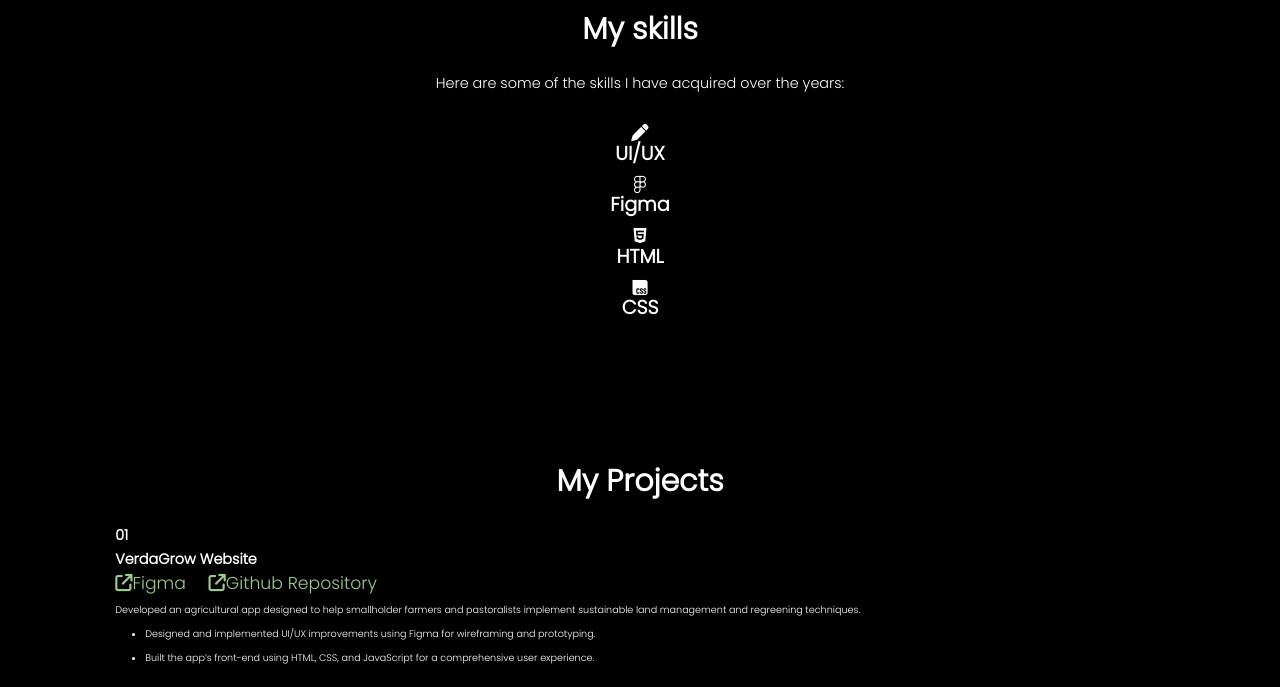
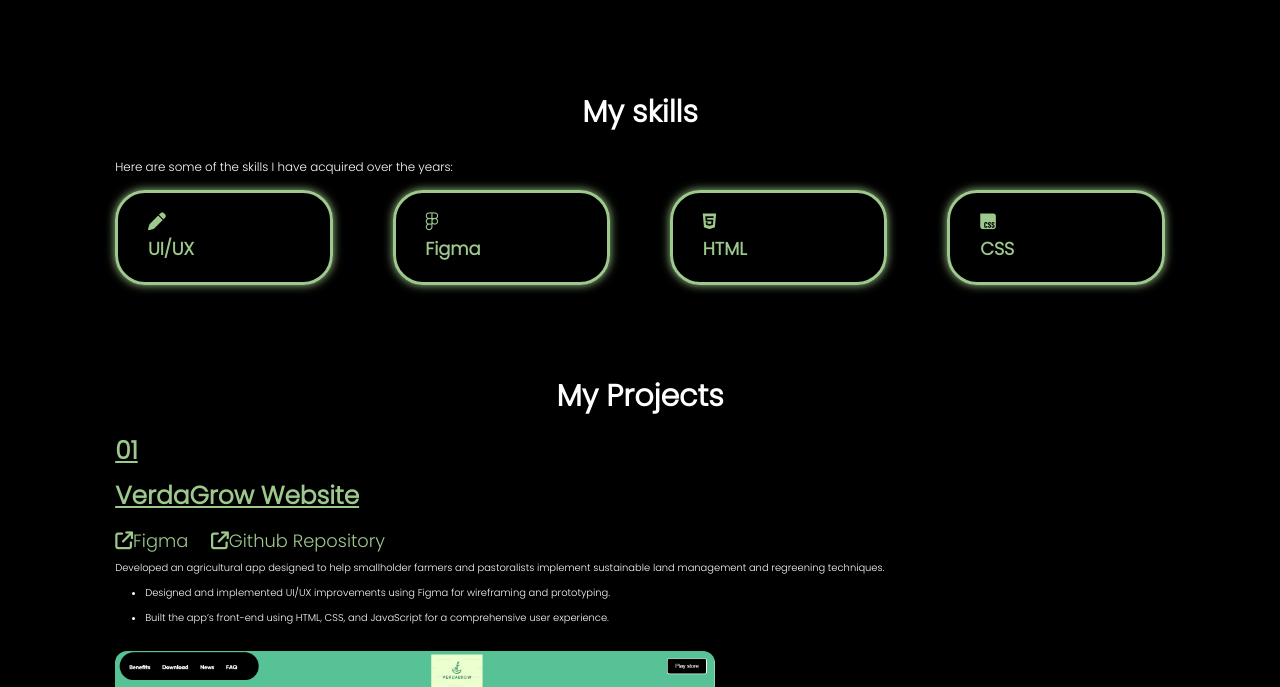
Before and after one commit to zoeaika/Portfolio, a plain HTML site: page index.html in a window 1280 px wide. Shown: the part 1019-1706 px from the top of the page. Drawn offline with nearby package versions, Linux system fonts and the light colour scheme.

Commit message:
2 commit

```diff
--- a/index.html
+++ b/index.html
@@ -49,8 +49,8 @@
          </section>
 
          <!-- About section -->
-          <section id ="about" class="about-container">
-            <div class="about-container">
+          <section id ="about" class="about">
+            <div class="about-content">
                 <h2>About Me</h2>
                 <ul>
                    <li>
@@ -61,35 +61,41 @@
                 </ul>
                 <a href="files/CV (1).pdf" class="btn">Download CV</a>
                 <a href="https://www.figma.com/design/pNKt4hHTp2hakIHKO5tUmd/VerdaGrow?node-id=0-1&p=f&t=kdmI1XloE6PL6j0s-0" class="btn">Figma Work</a>
+          </section>
 
-                <div class="skills-container" id="skills">
+          <!--skills section -->
+          <section class="skills" id ="skills">
+                <div class="skills-content">
                     <h2>My skills</h2>
                     <p>Here are some of the skills I have acquired over the years:</p>
-                    <div class="skills-card">
+
+                    <div class="skills-card-container">
+                        <div class="skills-icon">
                                 <i class="fa-solid fa-pen"></i>
                                 <h3>UI/UX</h3>
                                 </div>
-                     <div class="skills-card">
+                        <div class="skills-icon">
                             <i class="fa-brands fa-figma"></i>
                             <h3>Figma</h3>
                         </div>
-                    <div class="skills-card">
+                        <div class="skills-icon">
                             <i class="fa-brands fa-html5"></i>
                             <h3>HTML</h3>
                         </div>
-                    <div class="skills-card">
+                        <div class="skills-icon">
                             <i class="fa-brands fa-css"></i>
                             <h3>CSS</h3>
+                        </div>
                     </div>
                 </div>
             </section>
 
         <!-- projects section -->
-        <section id="projects" class="projects-section">
+        <section id="projects" class="projects">
             <div class="projects-content">
                 <h2 class="title">My Projects</h2>
                  <div class="projects-card">
-                    <h1>01</h1>
+                    <h2>01</h2>
                     <h2>VerdaGrow Website</h2>
                     <a href="https://www.figma.com/design/pNKt4hHTp2hakIHKO5tUmd/VerdaGrow?node-id=0-1&t=90JmbjSsVrB3CPNL-1"><i class="fa-solid fa-arrow-up-right-from-square"></i>Figma</a>
                     <a href="https://github.com/zoeaika/VerrdaGrow.git"><i class="fa-solid fa-arrow-up-right-from-square"></i>Github Repository</a>
@@ -107,11 +113,11 @@
         <section id="contact" class="contact-section">
             <div class="contact-content">
                 <h2>Contacts</h2>
-                   <div class="text=section">
+                   <div class="text-section">
                         <p>
                             Feel free to reach out if you have any questions or want to work together. I'll get back to you as soon as possible.
                         </p>
-                        <a href="mailto:saudizoe@gmail.com"><i class="fa-solid fa-envelope"></i>saudizoe@gmai.com</a>
+                        <a href="mailto:saudizoe@gmail.com"><i class="fa-solid fa-envelope"></i>saudizoe@gmail.com</a>
                         <a href="tel:+254 795 385 975"><i class="fa-solid fa-phone"></i>+254 795 385 975</a>
                    </div>
             </div>
--- a/styles.css
+++ b/styles.css
@@ -10,7 +10,7 @@
 }
 
 html{
-    font-size: 60%;
+    font-size: 62%;
     scroll-behavior: smooth;
 }
 
@@ -90,7 +90,7 @@ nav a.active{
         }
 }
 
-section{
+section.hero{
     min-height: 90vh;
     padding: 5rem 9% 5rem;
     display: flex;
@@ -111,6 +111,7 @@ section{
     font-size: 6rem;
     font-weight: 700;
     line-height: 1.3;
+    margin-bottom: 10px;
 }
 
 span{
@@ -172,6 +173,8 @@ span{
     border-radius: 4rem;
     border: 0.2rem solid #C2D8B9;
     margin-bottom: 20px;
+    margin-top: 20px;
+    margin-right: 20px;
     transition: 0.3s ease;
     cursor: pointer;
 }
@@ -208,7 +211,17 @@ span{
     }
 }
 
-.about-container h2{
+section.about{
+    min-height: auto;
+    padding: 5rem 9% 5rem;
+    margin-top: 0;
+    display: flex;
+    justify-content: center;
+    align-items: center;
+
+}
+
+.about-content h2{
     display: flex;
     justify-content: center;
     margin-bottom: 30px;
@@ -230,22 +243,62 @@ li{
     margin-left: 30px;
 }
 
-.skills-card{
+section.skills{
+    min-height: auto;
+    padding: 5rem 9% 5rem;
+    margin-top: 0;
+
+}
+
+.skills-content h2{
+    display: flex;
+    justify-content: center;
+    margin-bottom: 30px;
+    color: white;
+    font-size: 30px;
+    font-size: 700;
+}
+.skills-content p{
+    font-size: 1.2rem;
+}
+
+.skills-card-container {
+    display: flex;
+    flex-direction: row;
+    gap: 60px;
+    align-items: center;
+    justify-content: center;
+    margin-top: 1rem;
+
+}
+
+.skills-icon{
+    padding: 2rem 3rem;
+    border: 3px solid #9ec98d;
+    border-radius: 30px;
+    box-shadow: 0 0 10px #9ec98d;
+    width: 100%;
+    color: #9ec98d;
+
+}
+
+.skills-icon h3{
+    font-size: 1.8rem;
+}
+
+.skills-icon i{
+    font-size: 1.8rem;
+}
+
+.projects{
+    min-height: auto;
+    padding: 5rem 9% 5rem;
+    margin-top: 0;
     display: flex;
     justify-content: center;
     align-items: center;
-    flex-direction: column;
-    margin-bottom: 10px;
 }
 
-.skills-card h3{
-    font-size: 2rem;
-}
-
-.skills-card i{
-    font-size: 1.8rem;
-
-}
 .projects-content .title {
     display: flex;
     justify-content: center;
@@ -261,9 +314,22 @@ li{
     margin-right: 20px;
 }
 
+.projects-card h2{
+    font-size: 2.5rem;
+    margin-bottom: 20px;
+    color: #9ec98d;
+    text-decoration: underline;
+}
+
 .project-img{
     margin-top: 20px;
     width: 600px;
+    border-radius: 12px;
+}
+
+.contact-section{
+    min-height: 60vh;
+    padding: 5rem 9% 5rem;
 }
 
 .contact-section h2{
@@ -277,11 +343,23 @@ li{
 }
 
 .contact-section p{
-    font-size: 1.5rem;
+    font-size: 1.8rem;
+    margin-bottom: 2rem;
 }
 
 .contact-content a{
     font-size: 1.8rem;
     color: #9ec98d;
-    margin-right: 20px;
+    margin-bottom: 2rem;
+    display: flex;
+    justify-content: center;
 }
+
+.contact-content a i{
+    font-size: 2.5rem;
+    margin-right: 10px;
+}
+
+.contact-content a:hover{
+    color: #C2D8B9;
+}
```
Lines whose indentation alone changed are shown as unchanged.
